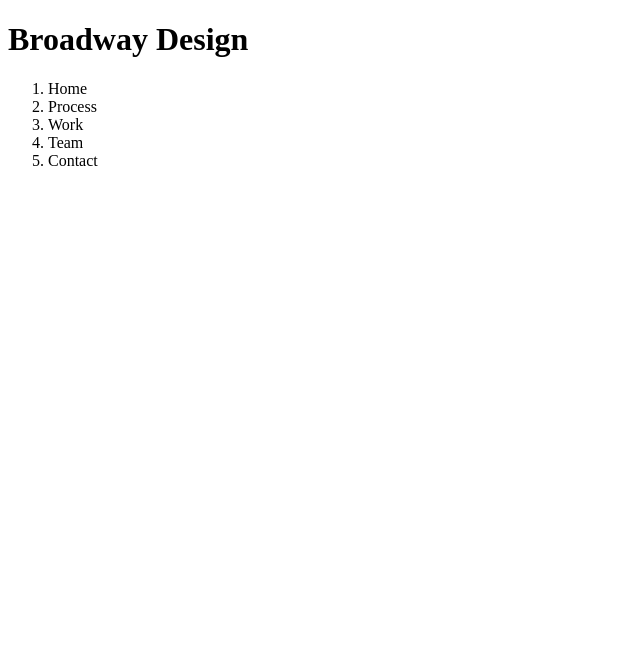
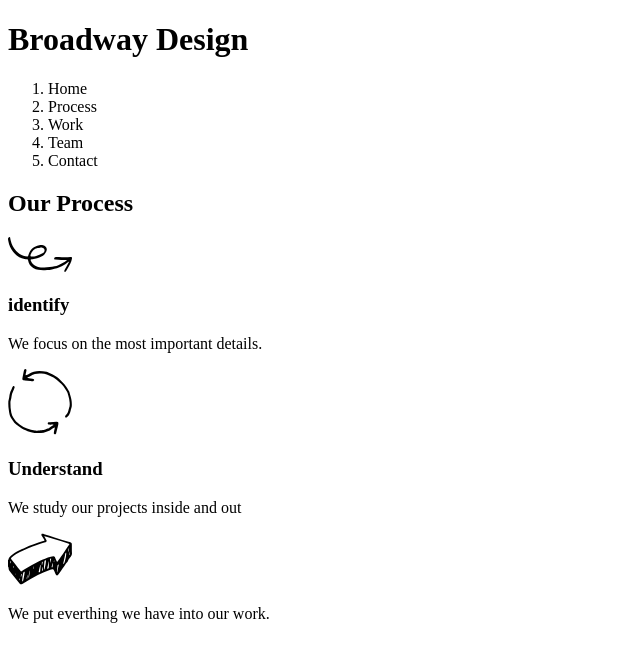
Before and after one commit to mac3doniaboy/broadway, a plain HTML site: page index.html in a window 1280 px wide. Shown: the whole page, without its empty margins (0-640 px from the left). Drawn offline with Linux system fonts and the light colour scheme.

Commit message:
index update

```diff
--- a/index.html
+++ b/index.html
@@ -18,5 +18,17 @@
         </ol>
       </nav>
 
+      <h2>Our Process</h2>
+
+      <img src="./resources/images/identify.svg">
+      <h3>identify</h3>
+      <p>We focus on the most important details.</p>
+
+      <img src="./resources/images/understand.svg">
+      <h3>Understand</h3>
+      <p>We study our projects inside and out</p>
+
+      <img src="./resources/images/Execute.svg">
+      <p>We put everthing we have into our work.</p>
   </body>
 </html>
```
